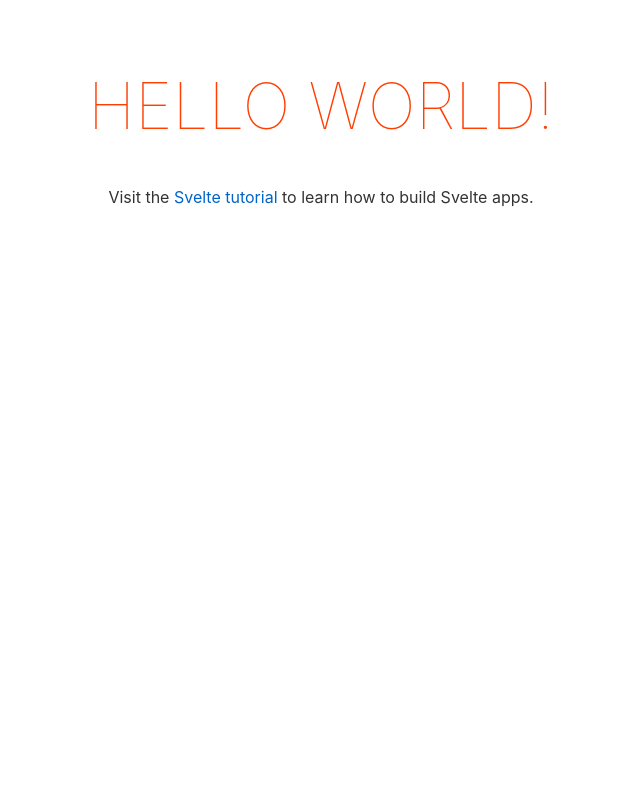
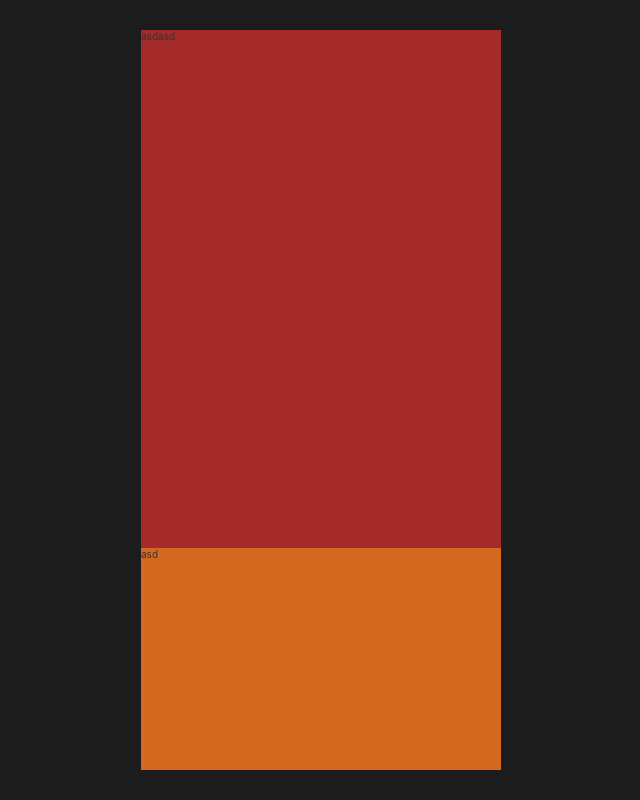
Before and after one commit to JonatasAlexandrao/dia-temperatura, a Svelte app: page / in a window 1280 px wide. Shown: the whole page, without its empty margins (319-959 px from the left). Built offline with nearby package versions, Linux system fonts and the light colour scheme.

Commit message:
started to create structure for the app

```diff
--- a/public/global.css
+++ b/public/global.css
@@ -1,63 +1,47 @@
+:root {
+  font-size: 10px;
+
+	--color-background-page: rgb(28, 28, 28);
+}
+
 html, body {
 	position: relative;
 	width: 100%;
 	height: 100%;
+	margin: 0;
+	padding: 0;
 }
 
 body {
+	background-color: var(--color-background-page);
 	color: #333;
-	margin: 0;
-	padding: 8px;
 	box-sizing: border-box;
 	font-family: -apple-system, BlinkMacSystemFont, "Segoe UI", Roboto, Oxygen-Sans, Ubuntu, Cantarell, "Helvetica Neue", sans-serif;
+
+	display: flex;
+	justify-content: center;
+	align-items: center;
 }
 
-a {
-	color: rgb(0,100,200);
-	text-decoration: none;
+*, *::before, *::after { box-sizing: border-box; }
+h1, h2, h3, p { padding: 0; margin: 0; }
+li { list-style: none; padding: 0; display: inline; }
+ul { padding: 0; }
+
+a { text-decoration: none; }
+
+a:hover { text-decoration: underline; }
+
+button { outline: none; }
+
+.sr-only { /* esconde textos e itens de uso semantico para leitores de tela */
+  position: absolute;
+  width: 1px;
+  height: 1px;
+  padding: 0;
+  margin: -1px;
+  overflow: hidden;
+  clip: rect(0,0,0,0);
+  white-space: nowrap;
+  border-width: 0;
 }
-
-a:hover {
-	text-decoration: underline;
-}
-
-a:visited {
-	color: rgb(0,80,160);
-}
-
-label {
-	display: block;
-}
-
-input, button, select, textarea {
-	font-family: inherit;
-	font-size: inherit;
-	-webkit-padding: 0.4em 0;
-	padding: 0.4em;
-	margin: 0 0 0.5em 0;
-	box-sizing: border-box;
-	border: 1px solid #ccc;
-	border-radius: 2px;
-}
-
-input:disabled {
-	color: #ccc;
-}
-
-button {
-	color: #333;
-	background-color: #f4f4f4;
-	outline: none;
-}
-
-button:disabled {
-	color: #999;
-}
-
-button:not(:disabled):active {
-	background-color: #ddd;
-}
-
-button:focus {
-	border-color: #666;
-}
--- a/src/App.svelte
+++ b/src/App.svelte
@@ -1,30 +1,26 @@
 <script>
-	export let name;
+	//export let name;
+
+import DayContainer from "./components/DayContainer.svelte";
+import WeekContainer from "./components/WeekContainer.svelte";
+
 </script>
 
 <main>
-	<h1>Hello {name}!</h1>
-	<p>Visit the <a href="https://svelte.dev/tutorial">Svelte tutorial</a> to learn how to build Svelte apps.</p>
+	<DayContainer />
+	<WeekContainer />
 </main>
 
 <style>
 	main {
-		text-align: center;
-		padding: 1em;
-		max-width: 240px;
-		margin: 0 auto;
-	}
+    width: 36rem;
+    height: 100vh;
+    max-height: 74rem;
 
-	h1 {
-		color: #ff3e00;
-		text-transform: uppercase;
-		font-size: 4em;
-		font-weight: 100;
-	}
+		display: grid;
+		grid-template-rows: 70% 30%;
 
-	@media (min-width: 640px) {
-		main {
-			max-width: none;
-		}
-	}
+		background-color: rgb(155, 150, 150);
+  }
+
 </style>
--- /dev/null
+++ b/src/components/DayContainer.svelte
@@ -0,0 +1,15 @@
+<script>
+
+</script>
+
+<div>
+  asdasd
+</div>
+
+<style>
+
+  div {
+    background-color: brown;
+  }
+
+</style>
--- /dev/null
+++ b/src/components/WeekContainer.svelte
@@ -0,0 +1,14 @@
+<script>
+
+</script>
+
+
+<div>
+  asd
+</div>
+
+<style>
+  div {
+    background-color: chocolate;
+  }
+</style>
--- a/src/main.js
+++ b/src/main.js
@@ -3,7 +3,7 @@ import App from './App.svelte';
 const app = new App({
 	target: document.body,
 	props: {
-		name: 'world'
+		//name: 'world'
 	}
 });
 
```
